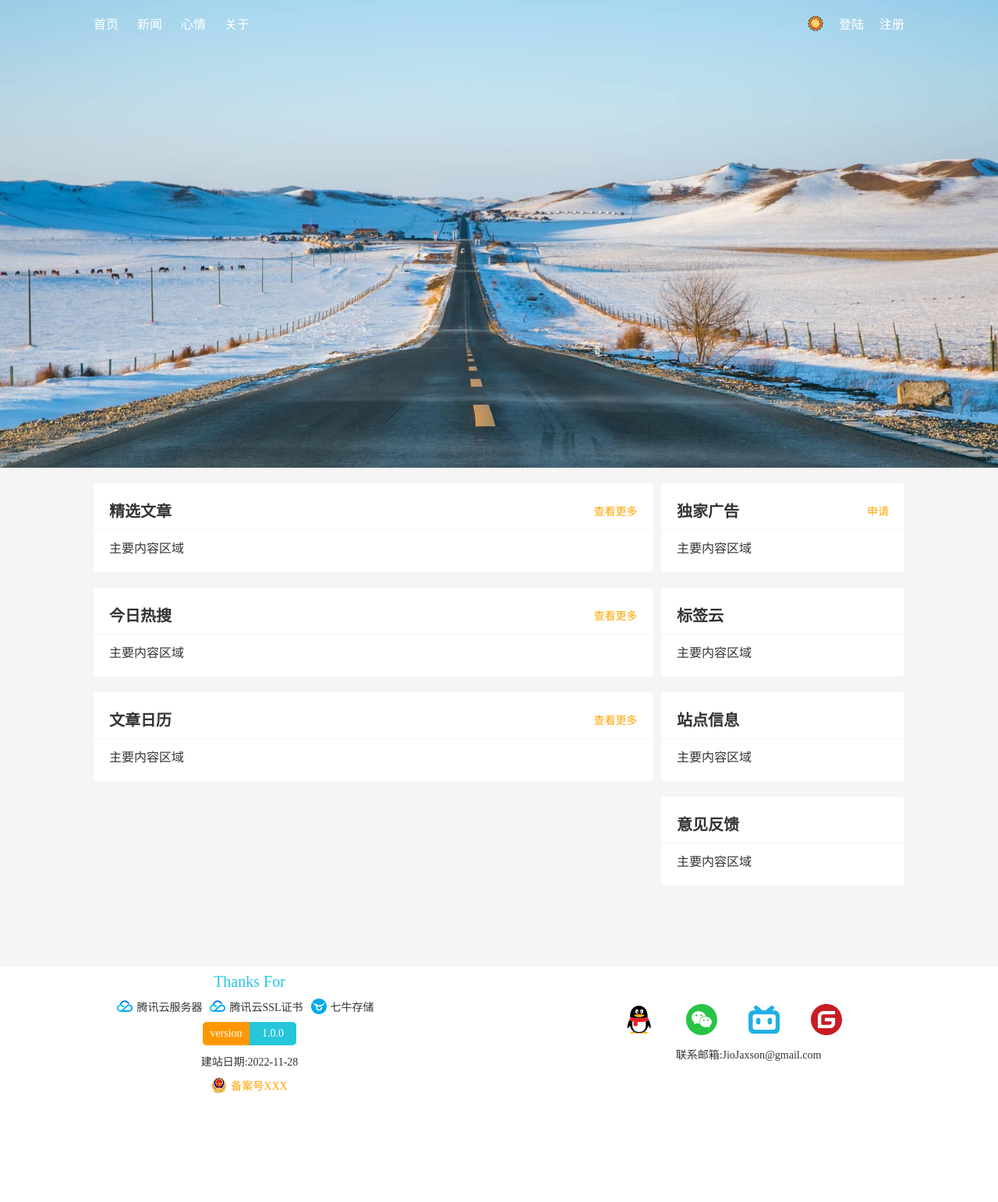
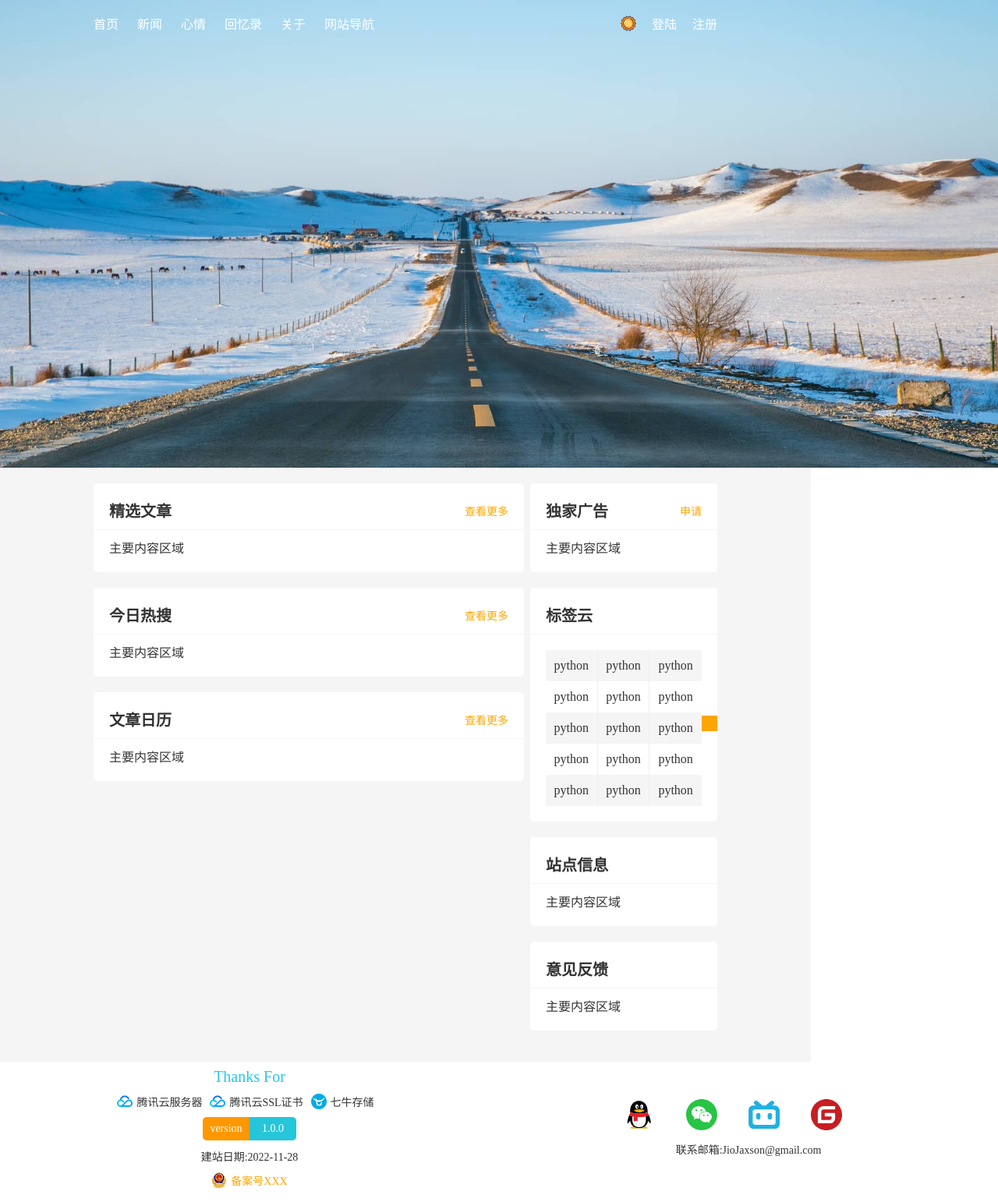
Before and after one commit to JioJaxson/python_v2_blog_v1, a Django app: page / in a window 1280 px wide. Shown: the whole page at 78% size. Before the commit the page ends 1402 px from the top, so only its background shows below. Run offline with Django 4.2, Linux system fonts and the light colour scheme.

Commit message:
'标签云样式完成及动画'

```diff
--- a/static/my/css/index.css
+++ b/static/my/css/index.css
@@ -1,3 +1,24 @@
+.card .title {
+  display: flex;
+  justify-content: space-between;
+  align-items: center;
+  border-bottom: 1px solid #f5f5f5;
+  padding: 20px 20px 10px 20px;
+  background-color: white;
+  border-radius: 5px 5px 0 0;
+}
+.card .title h2 {
+  font-size: 20px;
+}
+.card .title > div a {
+  font-size: 14px;
+}
+.card .body {
+  padding: 10px 20px 20px 20px;
+  background-color: white;
+  border-radius: 0 0 5px 5px;
+}
+
 #app {
   width: 100%;
 }
@@ -71,37 +92,73 @@ main .main {
   width: 1200px;
   min-height: 400px;
 }
+main .main > div > div {
+  margin-bottom: 20px;
+}
 main .main .left {
   width: 69%;
-  height: 100px;
 }
 main .main .right {
   width: 30%;
-  height: 100px;
 }
-
-.main > div > div {
-  margin-bottom: 20px;
+main .main .right .tags_cloud > .body {
+  position: relative;
 }
-.main .title {
+main .main .right .tags_cloud > .body ul {
   display: flex;
-  justify-content: space-between;
+  flex-wrap: wrap;
+  margin-top: 10px;
+}
+@keyframes move_box {
+  0% {
+    top: 0;
+    left: 0;
+  }
+  25% {
+    top: 0;
+    left: calc(100% - 20px);
+  }
+  50% {
+    top: calc(100% - 20px);
+    left: calc(100% - 20px);
+  }
+  75% {
+    top: calc(100% - 20px);
+    left: 0;
+  }
+  100% {
+    top: 0;
+    left: 0;
+  }
+}
+main .main .right .tags_cloud > .body ul::before {
+  position: absolute;
+  top: 0;
+  left: 0;
+  display: block;
+  content: "";
+  width: 20px;
+  height: 20px;
+  background-color: orange;
+  -webkit-animation-name: move_box;
+  animation-name: move_box;
+  -webkit-animation-duration: 5s;
+  animation-duration: 5s;
+  -webkit-animation-iteration-count: infinite;
+  animation-iteration-count: infinite;
+}
+main .main .right .tags_cloud > .body ul li {
+  display: flex;
+  justify-content: center;
   align-items: center;
-  border-bottom: 1px solid #f5f5f5;
-  padding: 20px 20px 10px 20px;
-  background-color: white;
-  border-radius: 5px 5px 0 0;
+  width: 33.33%;
+  height: 40px;
 }
-.main .title h2 {
-  font-size: 20px;
+main .main .right .tags_cloud > .body ul li:nth-child(6n+1), main .main .right .tags_cloud > .body ul li:nth-child(6n+2), main .main .right .tags_cloud > .body ul li:nth-child(6n+3) {
+  background-color: #f5f5f5;
 }
-.main .title > div a {
-  font-size: 14px;
-}
-.main .body {
-  padding: 10px 20px 20px 20px;
-  background-color: white;
-  border-radius: 0 0 5px 5px;
+main .main .right .tags_cloud > .body ul li:nth-child(3n+1), main .main .right .tags_cloud > .body ul li:nth-child(3n+2) {
+  border-right: 1px solid #f0eeee;
 }
 
 footer {
--- a/static/my/css/index.scss
+++ b/static/my/css/index.scss
@@ -1,3 +1,37 @@
+//card公共样式
+.card {
+  .title {
+    display: flex;
+    justify-content: space-between;
+    align-items: center;
+    border-bottom: 1px solid #f5f5f5;
+    padding: 20px 20px 10px 20px;
+    background-color: white;
+    border-radius: 5px 5px 0 0;
+
+    h2 {
+      font-size: 20px;
+    }
+
+    > div {
+      a {
+        font-size: 14px;
+      }
+
+    }
+
+  }
+
+  .body {
+    padding: 10px 20px 20px 20px;
+    background-color: white;
+    border-radius: 0 0 5px 5px;
+
+
+  }
+}
+
+
 #app {
   width: 100%;
 }
@@ -69,7 +103,6 @@ header {
 main {
   display: flex;
   justify-content: center;
-
   width: calc(100% - 240px);
   padding: 20px 120px;
   min-height: 600px;
@@ -77,6 +110,10 @@ main {
   background-color: var(--main-bg);
 
   .main {
+    > div > div {
+      margin-bottom: 20px;
+    }
+
     display: flex;
     justify-content: space-between;
     width: 1200px;
@@ -84,53 +121,88 @@ main {
 
     .left {
       width: 69%;
-      height: 100px;
     }
 
     .right {
       width: 30%;
-      height: 100px;
+
+      .tags_cloud > .body {
+        position: relative;
+
+        ul {
+          display: flex;
+          flex-wrap: wrap;
+          margin-top: 10px;
+
+          @keyframes move_box {
+            0% {
+              top: 0;
+              left: 0;
+            }
+            25% {
+              top: 0;
+              left: calc(100% - 20px);
+            }
+            50% {
+              top: calc(100% - 20px);
+              left: calc(100% - 20px);
+
+            }
+            75% {
+              top: calc(100% - 20px);
+              left: 0;
+            }
+            100% {
+              top: 0;
+              left: 0;
+
+            }
+
+          }
+
+          &::before {
+            position: absolute;
+            top: 0;
+            left: 0;
+            display: block;
+            content: "";
+            width: 20px;
+            height: 20px;
+            background-color: orange;
+
+            -webkit-animation-name: move_box;
+            animation-name: move_box;
+            -webkit-animation-duration: 5s;
+            animation-duration: 5s;
+            -webkit-animation-iteration-count: infinite;
+            animation-iteration-count: infinite;
+          }
+
+          li {
+            display: flex;
+            justify-content: center;
+            align-items: center;
+            width: 33.33%;
+            height: 40px;
+
+            &:nth-child(6n+1), &:nth-child(6n+2), &:nth-child(6n+3) {
+              background-color: #f5f5f5
+            }
+
+            &:nth-child(3n+1), &:nth-child(3n+2) {
+              border-right: 1px solid #f0eeee;
+            }
+          }
+        }
+
+
+      }
 
     }
   }
 
 }
 
-.main {
-  > div > div {
-    margin-bottom: 20px;
-  }
-
-  .title {
-    display: flex;
-    justify-content: space-between;
-    align-items: center;
-    border-bottom: 1px solid #f5f5f5;
-    padding: 20px 20px 10px 20px;
-    background-color: white;
-    border-radius: 5px 5px 0 0;
-
-    h2 {
-      font-size: 20px;
-    }
-
-    > div {
-      a {
-        font-size: 14px;
-      }
-
-    }
-
-  }
-
-  .body {
-    padding: 10px 20px 20px 20px;
-    background-color: white;
-    border-radius: 0 0 5px 5px;
-
-
-  }
-}
 
 footer {
   display: flex;
--- a/static/my/css/reset.css
+++ b/static/my/css/reset.css
@@ -1,3 +1,8 @@
+* {
+    box-sizing: border-box;
+
+}
+
 body {
     margin: 0;
 }
@@ -14,3 +19,8 @@ p {
 h1, h2, h3, h4, h5, h6 {
     margin: 0;
 }
+
+ul {
+    padding: 0;
+    margin: 0;
+}
--- a/templates/index.html
+++ b/templates/index.html
@@ -18,7 +18,10 @@
             <a href="/">首页</a>
             <a href="/news">新闻</a>
             <a href="#">心情</a>
+            <a href="#">回忆录</a>
             <a href="#">关于</a>
+            <a href="#">网站导航</a>
+
         </div>
         <div class="right">
             <img v-show="theme==='light'" src="/static/my/img/nav/light.svg" @click="setTheme('dark')" alt="">
@@ -91,7 +94,24 @@
                             <h2>标签云</h2>
                         </div>
                         <div class="body">
-                            主要内容区域
+                            <ul>
+                                <li>python</li>
+                                <li>python</li>
+                                <li>python</li>
+                                <li>python</li>
+                                <li>python</li>
+                                <li>python</li>
+                                <li>python</li>
+                                <li>python</li>
+                                <li>python</li>
+                                <li>python</li>
+                                <li>python</li>
+                                <li>python</li>
+                                <li>python</li>
+                                <li>python</li>
+                                <li>python</li>
+
+                            </ul>
                         </div>
 
                     </div>
```
Also changed, not shown: 1 other file.
